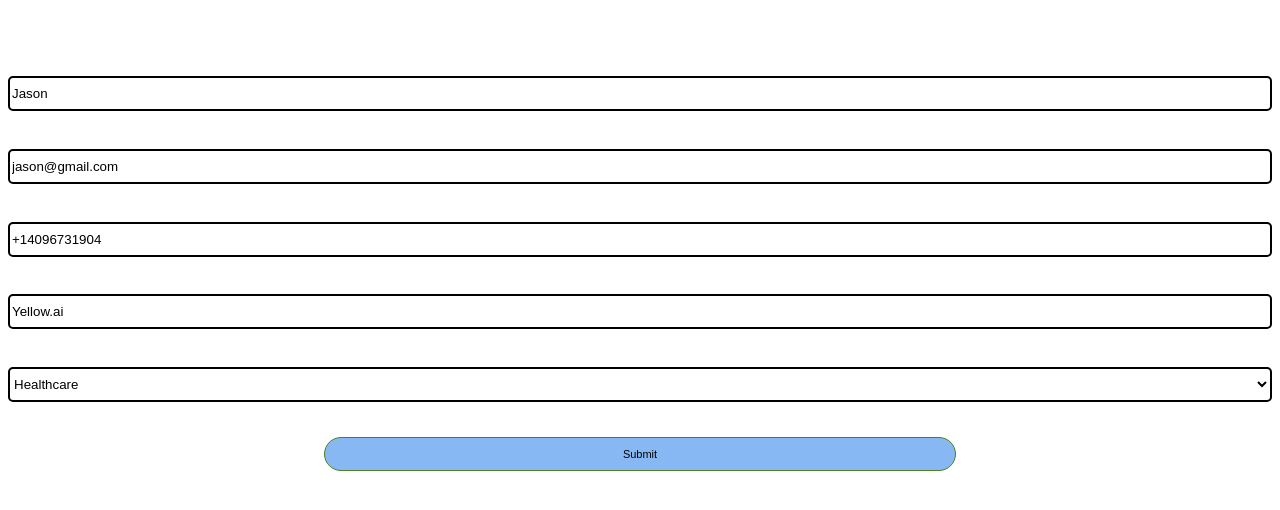
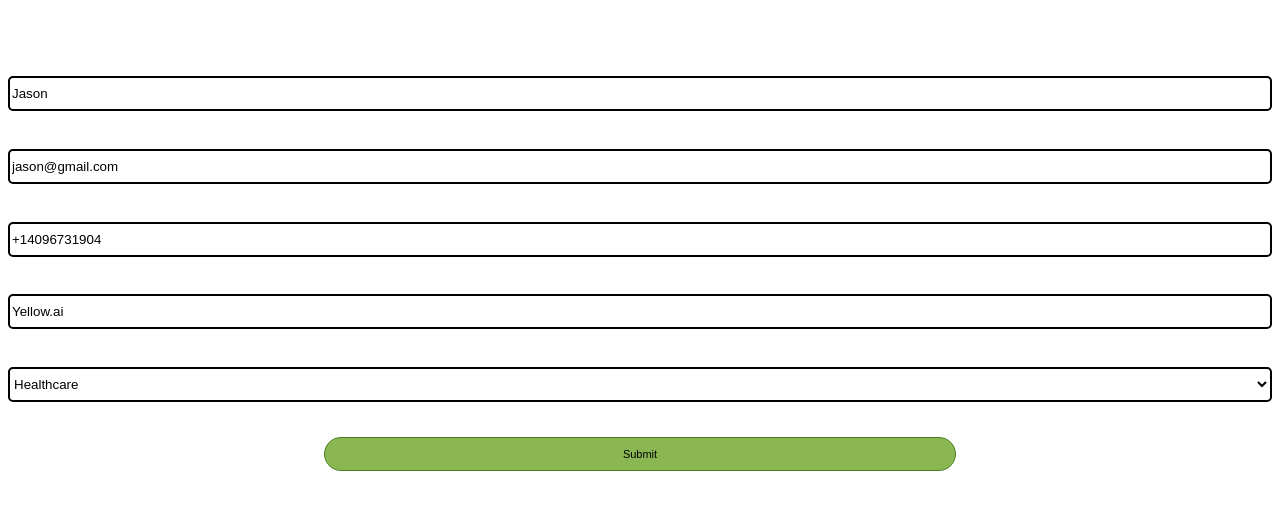
Before and after one commit to Yaswanth522/one-park-personal-details, a React (Create React App) app: page / in a window 1280 px wide. In both pictures the pointer is over the button "Submit". Shown: the top 510 px of the page. Built offline with nearby package versions, Linux system fonts and the light colour scheme.

Commit message:
Update index.css
color update

```diff
--- a/src/index.css
+++ b/src/index.css
@@ -48,7 +48,7 @@ button {
 button:focus,button:hover
 {
 	outline:none;
-	background-color:#87b8f3;
+	background-color:#8AB752;
 	cursor:pointer;
 	color:black;
 }
```
